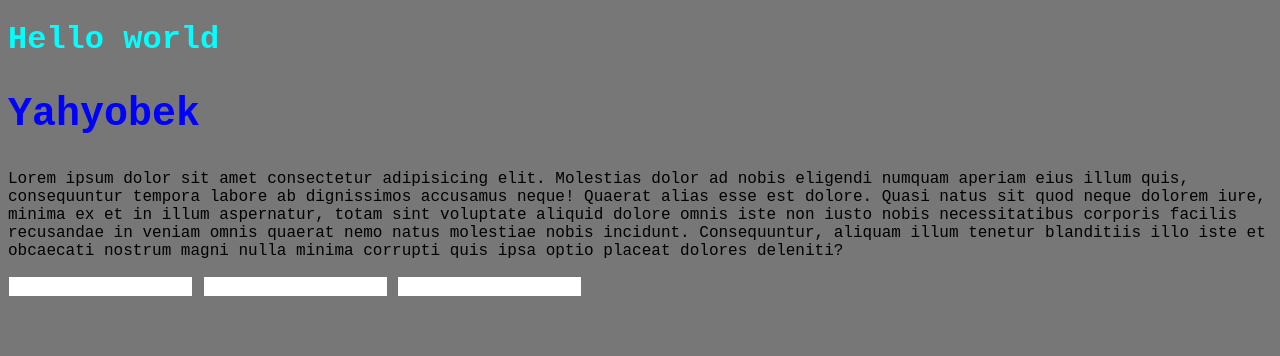
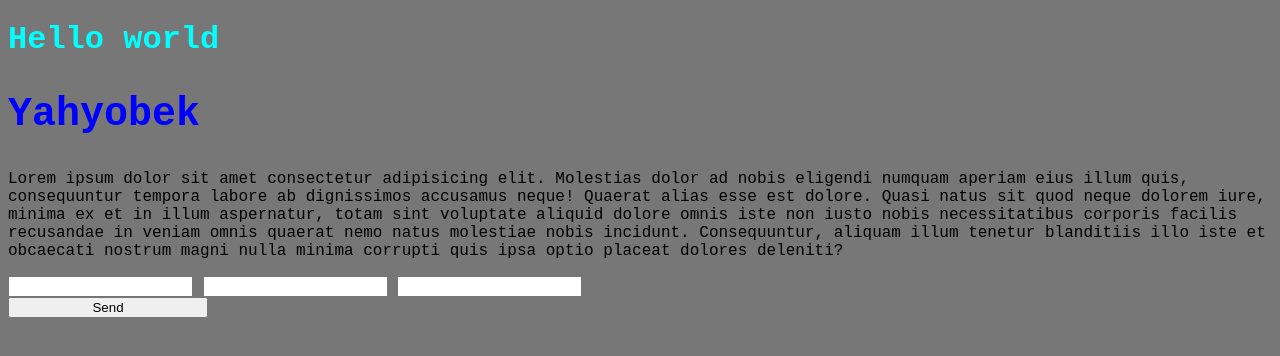
Before and after one commit to Yahyobek1505/4-oy-1-dars-vazifasi, a plain HTML site: page index.htm in a window 1280 px wide. Drawn offline with Linux system fonts and the light colour scheme.

Commit message:
edited html and css file.

```diff
--- a/index.htm
+++ b/index.htm
@@ -18,5 +18,6 @@
     <input type="text">
     <input type="text">
   </form>
+  <button>Send</button>
 </body>
 </html>
--- a/style.css
+++ b/style.css
@@ -9,3 +9,6 @@ h2{
   font-size: 40px;
   color: blue;
 }
+button{
+  width: 200px;
+}
```
